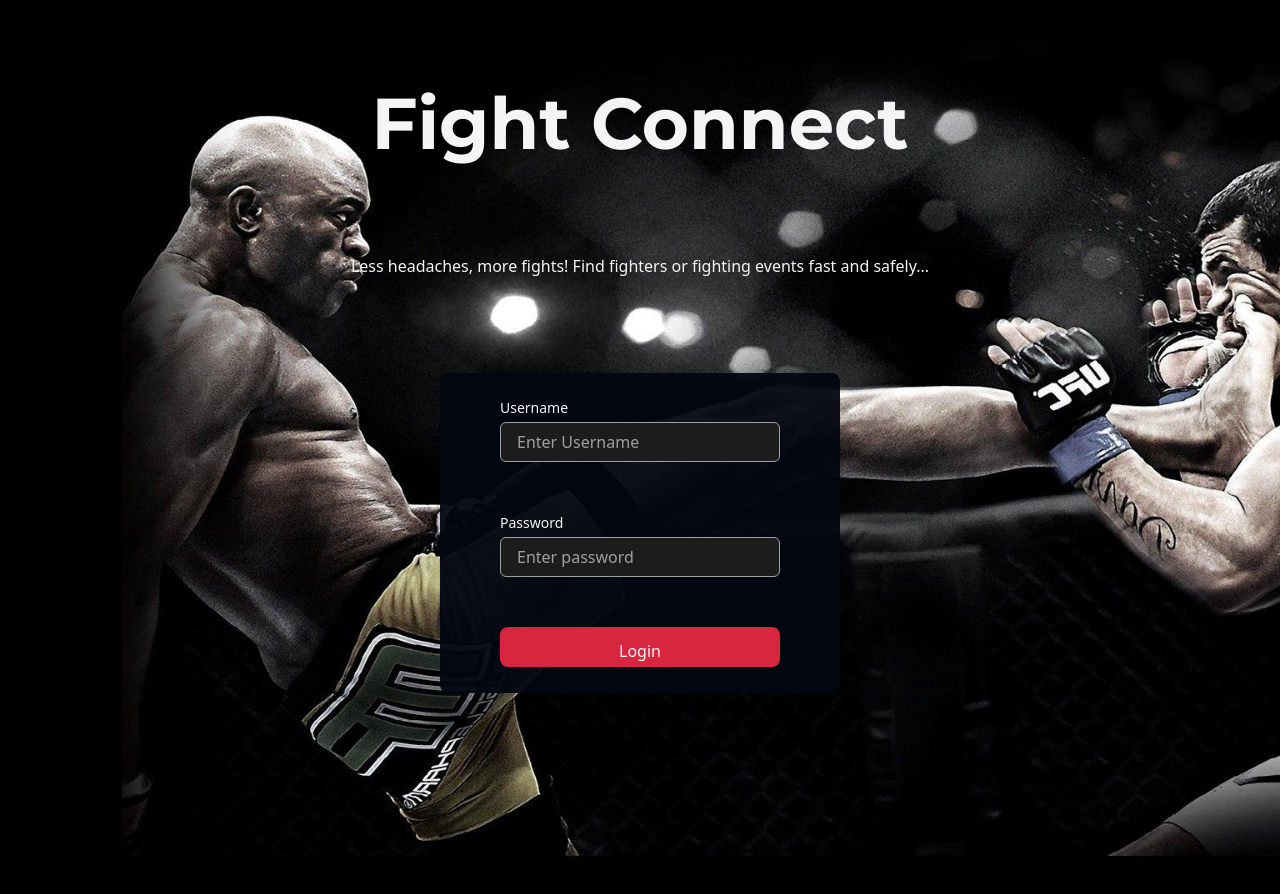
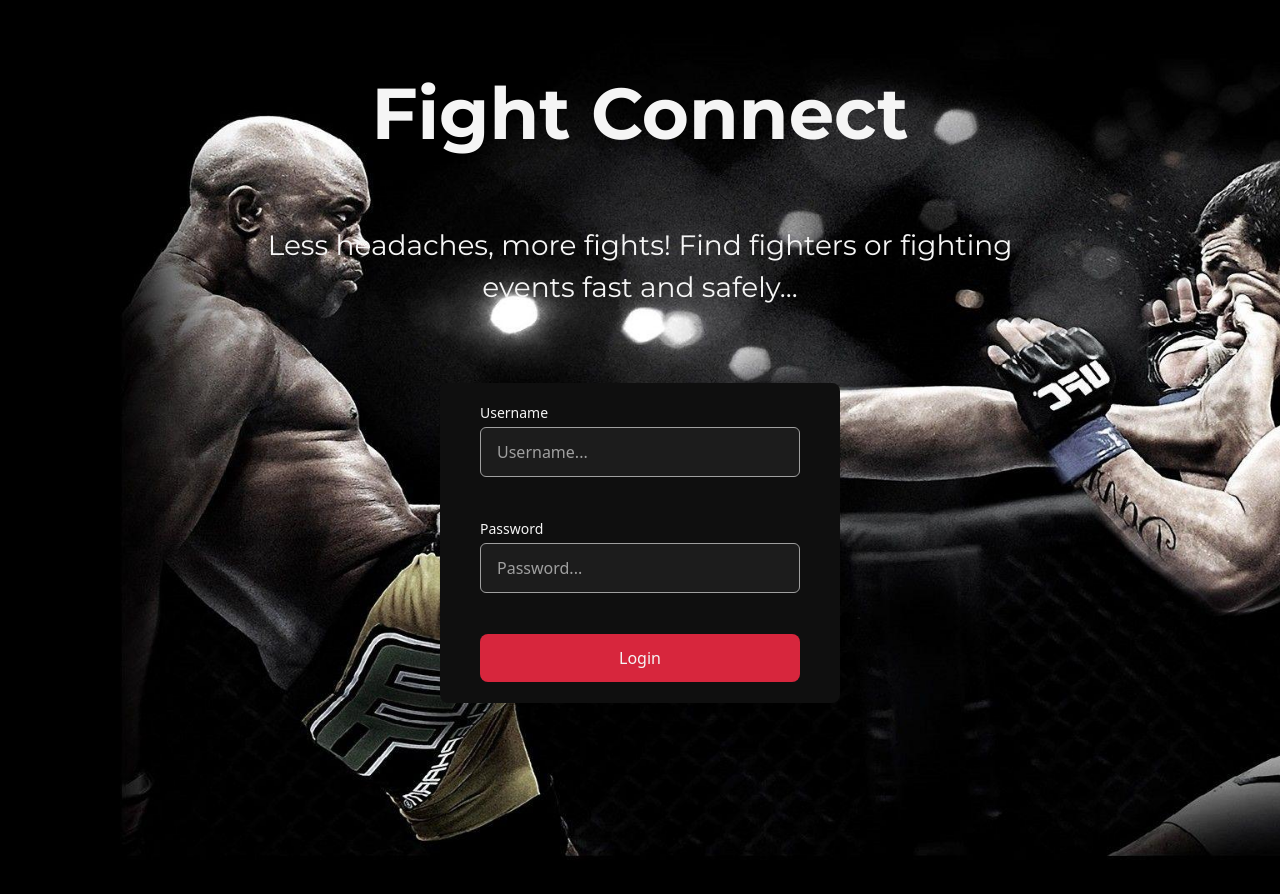
Before and after one commit to gregoirelebas/FightConnect-frontend, a Next.js app: page /login in a window 1280 px wide. Shown: the top 894 px of the page. Built offline with nearby package versions, Linux system fonts and the light colour scheme.

Commit message:
Fixed some errors in login page.

```diff
--- a/app/login/page.tsx
+++ b/app/login/page.tsx
@@ -15,28 +15,25 @@ export default function Login() {
     <div className="flex min-h-screen justify-center bg-[url(/LandingFond.jpg)] bg-cover font-sans ">
       <div className="h-225 w-200 pt-10 flex flex-col justify-around items-center">
         <h1 className="text-white text-7xl font-bold">Fight Connect</h1>
-        <text className="text">
+        <h3 className="text-center">
           Less headaches, more fights! Find fighters or fighting events fast and safely...
-        </text>
-        <div className="mb-40 h-80 w-100 flex flex-col justify-around items-center rounded-lg bg-gray-950/95">
+        </h3>
+        <div className="mb-40 h-80 w-100 flex flex-col justify-around items-center rounded-lg bg-background">
           <Input
-            className="h-10 w-70"
+            className="w-xs"
             label={'Username'}
-            placeholder={'Enter Username'}
+            placeholder={'Username...'}
             value={username}
             onChange={setUsername}></Input>
           <Input
-            className="h-10 w-70"
+            className="w-xs"
             label={'Password'}
-            placeholder={'Enter password'}
+            placeholder={'Password...'}
             value={password}
             onChange={setPassword}
             type="password"></Input>
           <Link href={'/events'}>
-            <Button
-              variant={ButtonVariant.Primary}
-              onClick={() => handleLogin()}
-              className="h-10 w-70">
+            <Button variant={ButtonVariant.Primary} onClick={() => handleLogin()} className="w-xs">
               Login
             </Button>
           </Link>
```
